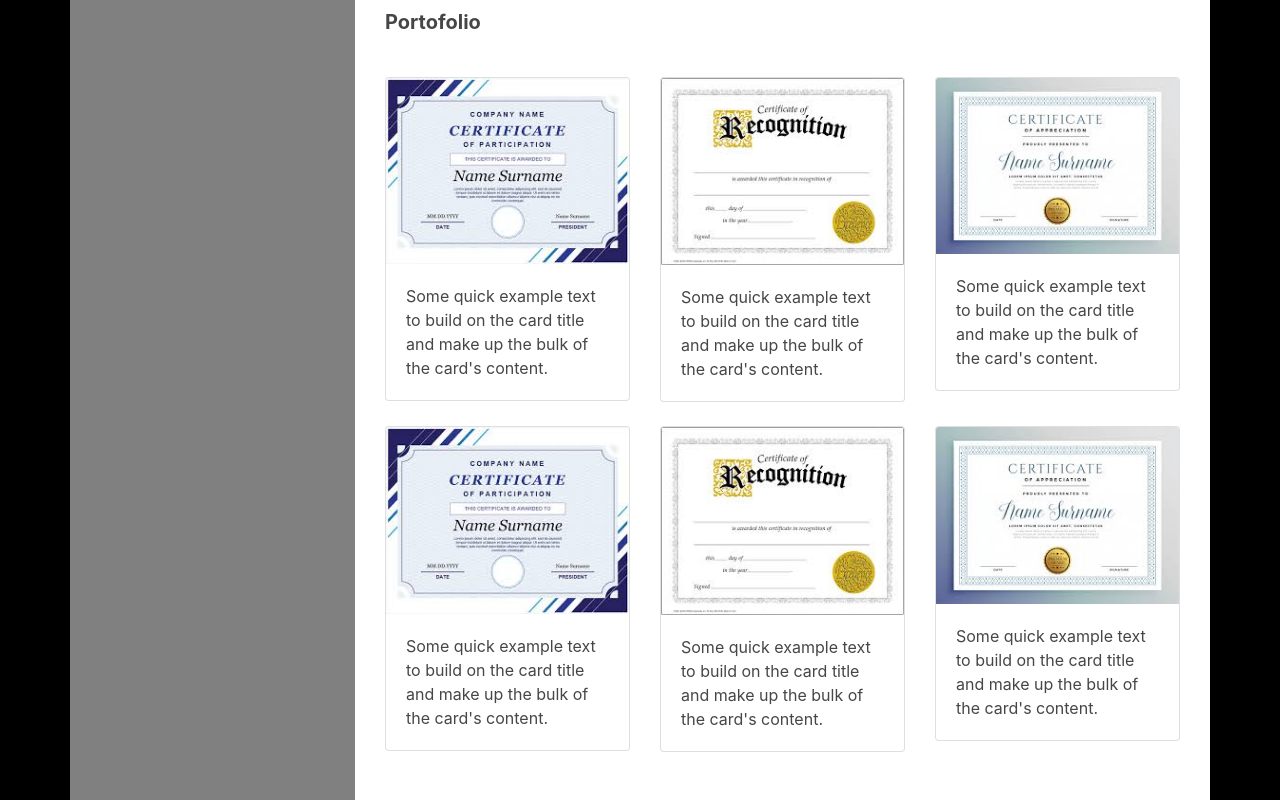
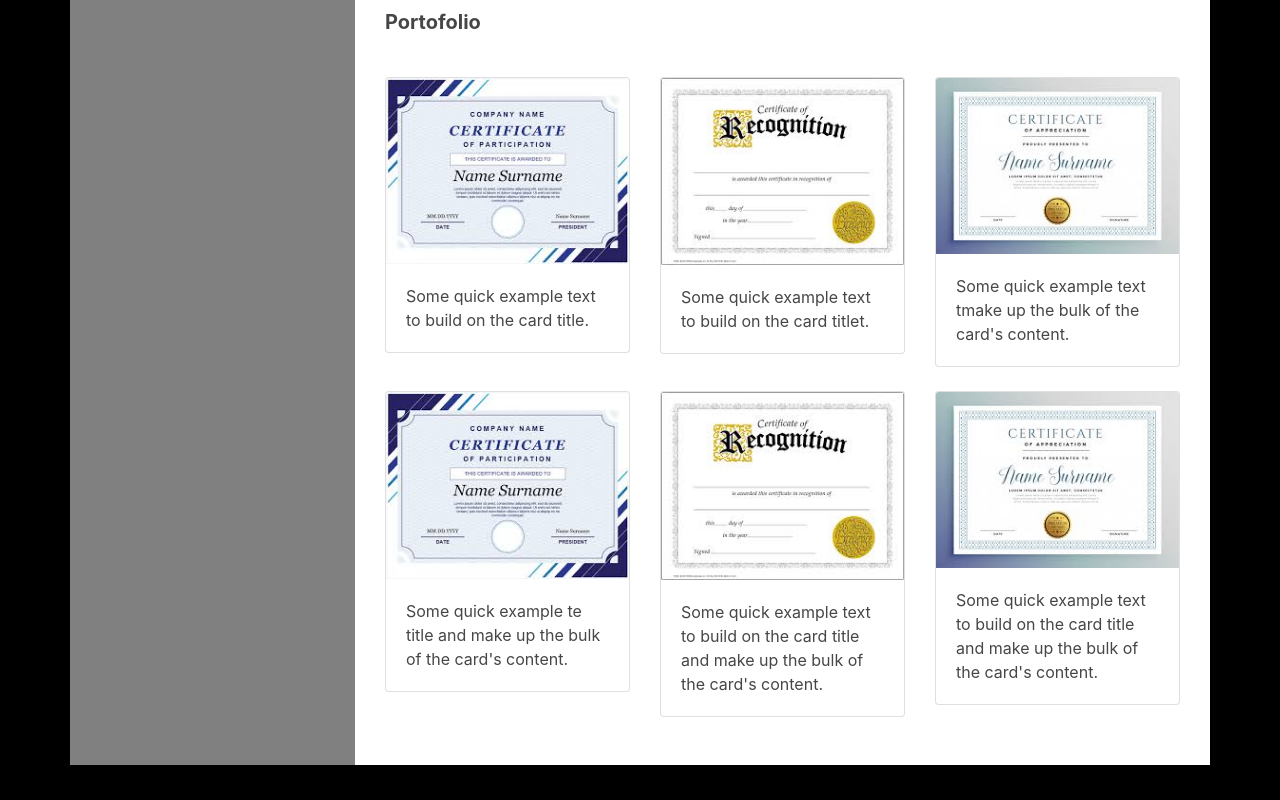
Before and after one commit to DPP-2020/praktikum-2-membuat-cv-part-2-okazaki10, a plain HTML site: page index.html in a window 1280 px wide. Shown: the part 1060-1860 px from the top of the page. After the commit the page ends 1825 px from the top, so only its background shows below. Drawn offline with nearby package versions, Linux system fonts and the light colour scheme.

Commit message:
05211740000131 #2

```diff
--- a/index.html
+++ b/index.html
@@ -168,7 +168,7 @@ background-color: white;
                       <div class="card" >
                           <img src="ser1.jpg" class="card-img-top" alt="Card image cap">
                           <div class="card-body">
-                            <p class="card-text">Some quick example text to build on the card title and make up the bulk of the card's content.</p>
+                            <p class="card-text">Some quick example text to build on the card title.</p>
                           </div>
                         </div>
                     </div>
@@ -176,7 +176,7 @@ background-color: white;
                       <div class="card" >
                           <img src="ser2.jpg" class="card-img-top" alt="Card image cap">
                           <div class="card-body">
-                            <p class="card-text">Some quick example text to build on the card title and make up the bulk of the card's content.</p>
+                            <p class="card-text">Some quick example text to build on the card titlet.</p>
                           </div>
                         </div>
                       </div>
@@ -184,7 +184,7 @@ background-color: white;
                       <div class="card" >
                           <img src="ser3.jpg" class="card-img-top" alt="Card image cap">
                           <div class="card-body">
-                            <p class="card-text">Some quick example text to build on the card title and make up the bulk of the card's content.</p>
+                            <p class="card-text">Some quick example text tmake up the bulk of the card's content.</p>
                           </div>
                         </div>
                   </div>
@@ -194,7 +194,7 @@ background-color: white;
                           <div class="card" >
                               <img src="ser1.jpg" class="card-img-top" alt="Card image cap">
                               <div class="card-body">
-                                <p class="card-text">Some quick example text to build on the card title and make up the bulk of the card's content.</p>
+                                <p class="card-text">Some quick example te title and make up the bulk of the card's content.</p>
                               </div>
                             </div>
                         </div>
```
